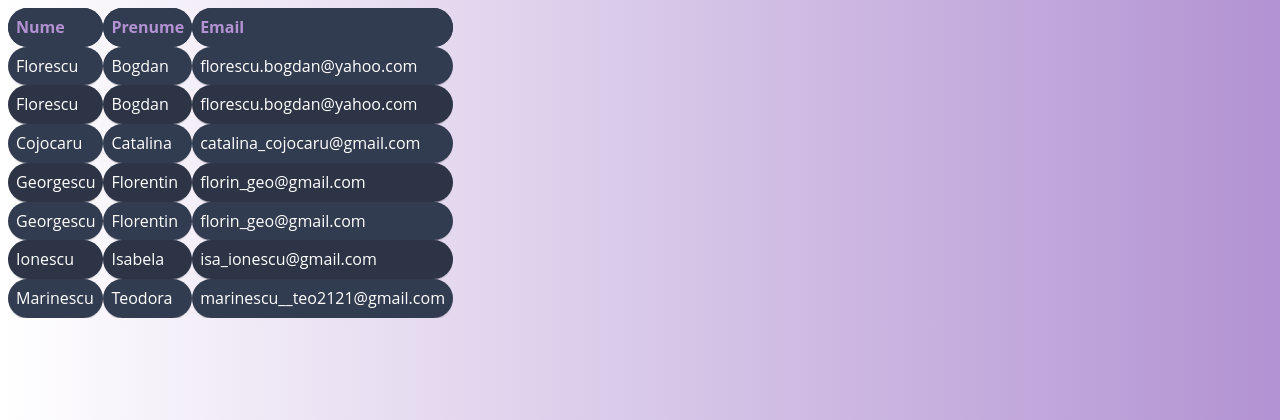
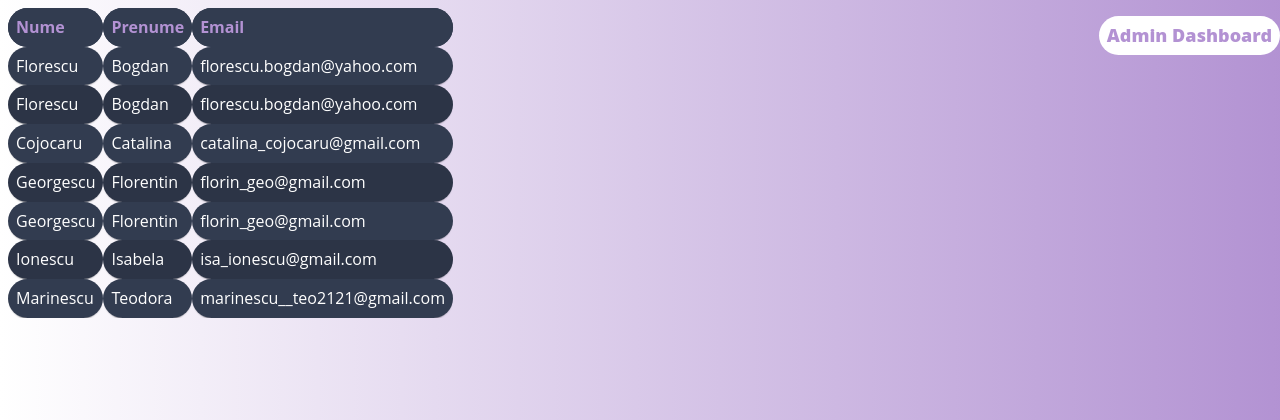
Before and after one commit to deniz2104/Dealer-Management, a PHP site: page /table_of_dealers.php in a window 1280 px wide. Shown: the top 420 px of the page. Run offline with PHP 8.4, Linux system fonts and the light colour scheme; the visitor is signed in with stand-in values (Sample User, id 1); data comes from the database, SQL or seed files in the repository.

```diff
--- a/styles_for_tables.css
+++ b/styles_for_tables.css
@@ -4,6 +4,53 @@ body {
   line-height: 1.42em;
   color: #a7a1ae;
   background: linear-gradient(to left, hsl(270, 42%, 70%), white);
+}
+
+a {
+  color: hsl(25, 100%, 90%);
+  text-decoration: none;
+  padding-left: 5px;
+}
+
+a:active {
+  color: hsl(300, 100%, 45%);
+}
+
+ul li {
+  display: flex;
+  color: hsl(270, 42%, 70%);
+  border-radius: 40px;
+  font-weight: 800;
+  margin: 0;
+}
+
+header {
+  position: fixed;
+  top: 0;
+  left: 0;
+  right: 0;
+}
+
+header .navbar ul li {
+  float: right;
+}
+
+header .navbar ul li a {
+  font-size: 18px;
+  color: hsl(270, 42%, 70%);
+  background-color: white;
+  border-radius: 40px;
+  padding: 8px;
+  display: block;
+}
+
+header .navbar ul li a:hover {
+  box-shadow: 0 0 0 3px hsl(270, 42%, 70%);
+}
+
+header .navbar ul li a:focus {
+  outline: none;
+  box-shadow: 0 0 0 5px hsl(300, 100%, 50%);
 }
 
 .container table {
--- a/table_of_dealers.php
+++ b/table_of_dealers.php
@@ -23,6 +23,15 @@ if(!$result){
     <title>List of dealers</title>
 </head>
 <body>
+
+<header>
+    <nav class="navbar">
+            <ul>
+            <li><a href="admin_dashboard.php">Admin Dashboard</a></li>
+            </ul>
+    </nav>
+</header>
+
 <div class="container">
    <table>
         <thead>
```
Also changed, not shown: admin_dashboard.php (+2 -21 lines), index.html (+56 -32 lines), styles.css (+24 -2 lines), table_of_cars.php (+51 -1 lines).
